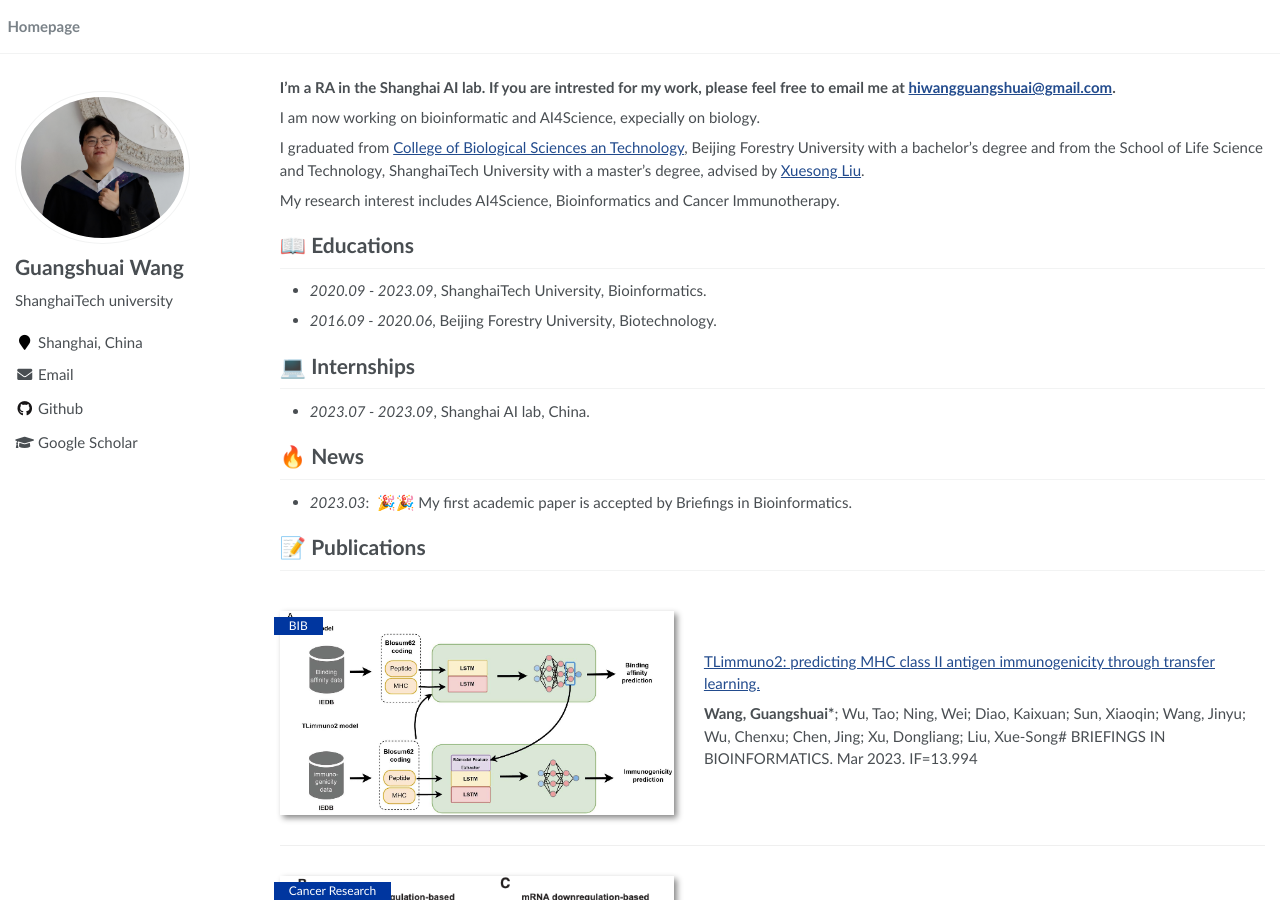
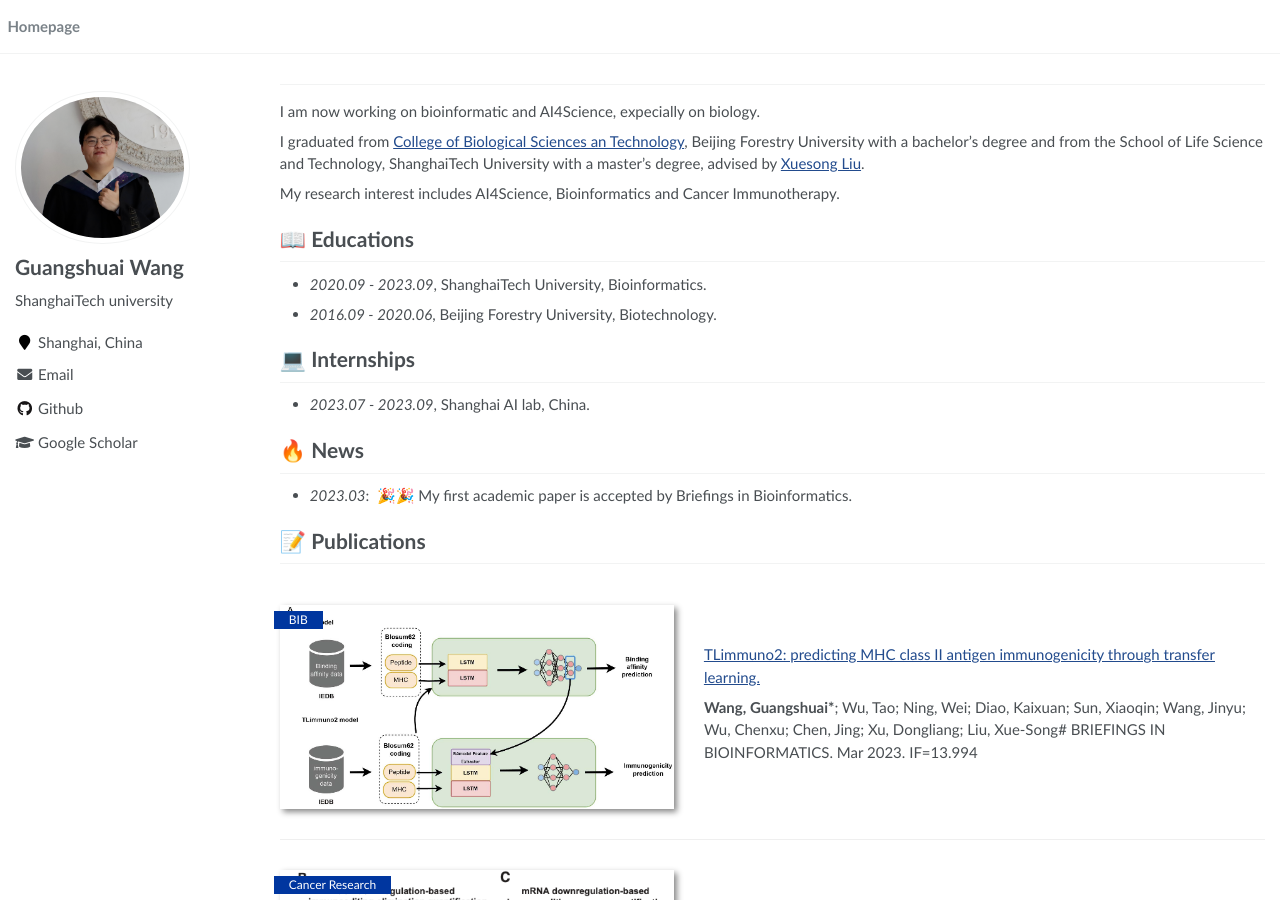
Before and after one commit to GuangShuaiWang/hompage, a Jekyll site: the page built from _pages/about.md, in a window 1280 px wide and 900 px high. Built offline with Jekyll 4.4.1, drawn with Linux system fonts in a browser that asks for light colours.

Commit message:
Update about.md

```diff
--- a/_pages/about.md
+++ b/_pages/about.md
@@ -17,7 +17,7 @@ redirect_from:
 
 <span class='anchor' id='about-me'></span>
 
-**I'm a RA in the Shanghai AI lab. If you are intrested for my work, please feel free to email me at [hiwangguangshuai@gmail.com](mailto:hiwangguangshuai@gmail.com).**
+** **
 
 I am now working on bioinformatic and AI4Science, expecially on biology.
 
```
